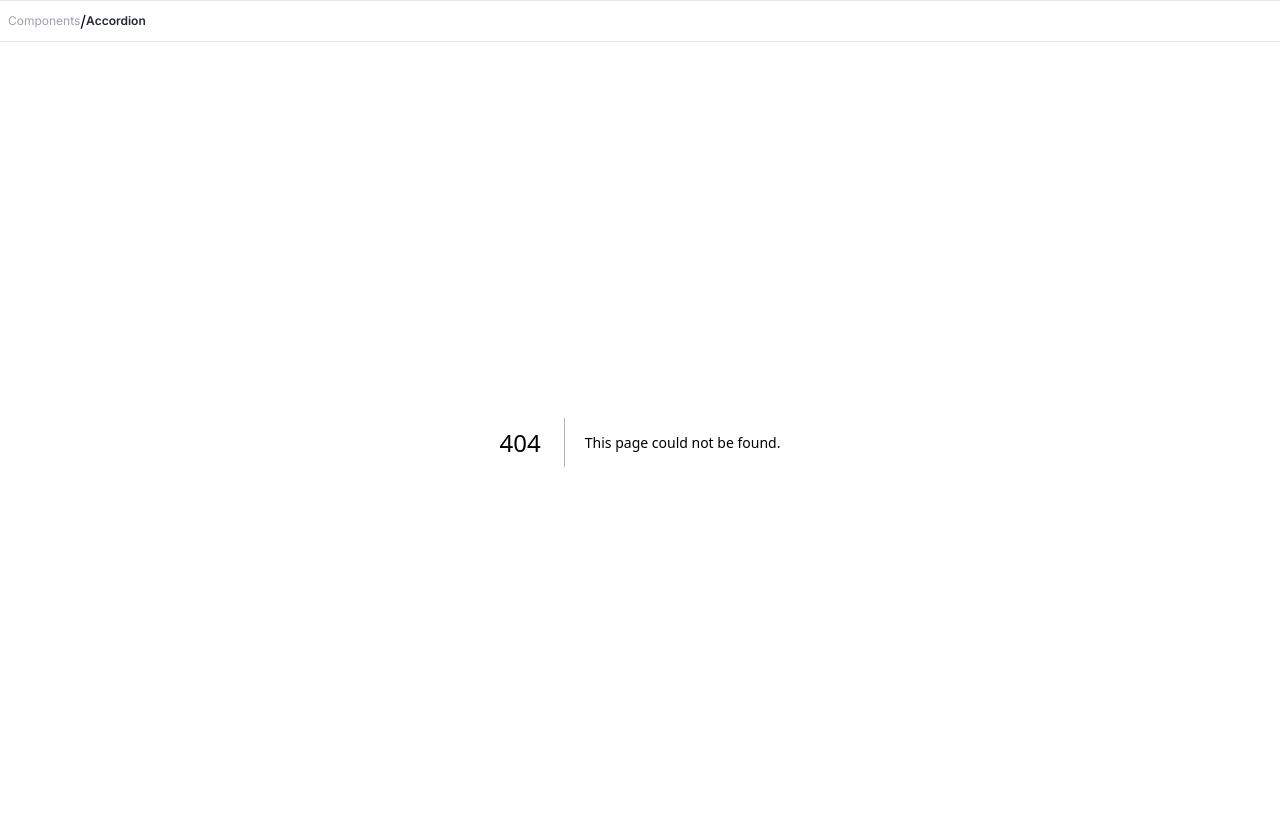
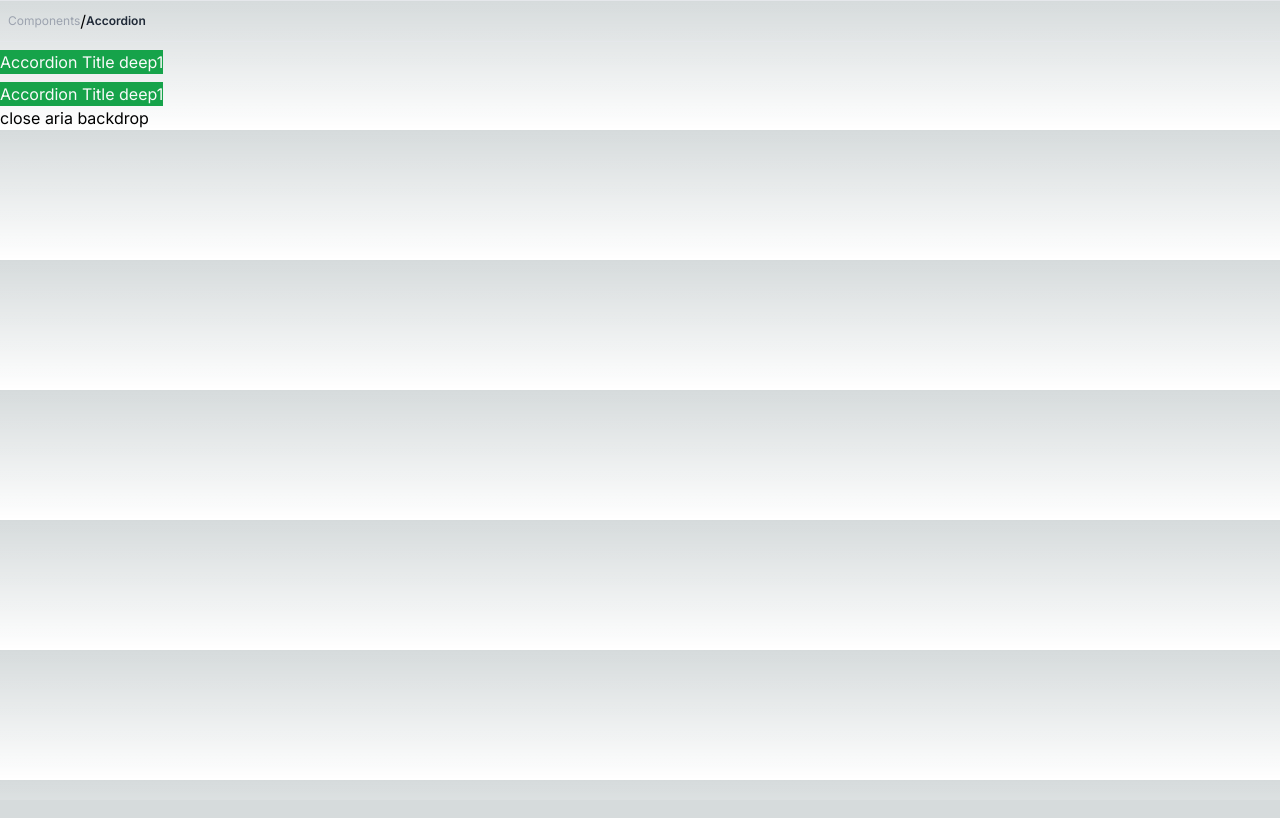
Before and after one commit to harshG775/reactjs-components, a Next.js app: page /components/accordion in a window 1280 px wide. Before the commit this address had no page. Shown: the top 818 px of the page. Built offline with nearby package versions, Linux system fonts and the light colour scheme.

Commit message:
creating accordion

```diff
--- /dev/null
+++ b/src/app/components/accordion/page.tsx
@@ -0,0 +1,4 @@
+import Accordion from "@/components/accordion/Accordion";
+export default function AccordionPage() {
+	return <Accordion/>;
+}
--- /dev/null
+++ b/src/components/accordion/Accordion.tsx
@@ -0,0 +1,215 @@
+"use client";
+import { useState } from "react";
+
+const accordionData = [
+	{
+		title: "Accordion Title deep1",
+
+		content: "Accordion Content",
+
+		haveSubMenu: true,
+
+		subMenu: [
+			{
+				title: "Accordion Title deep2",
+
+				content: "Accordion Content",
+
+				haveSubMenu: true,
+
+				subMenu: [
+					{
+						title: "Accordion Title deep3",
+
+						content: "Accordion Content",
+
+						haveSubMenu: false,
+
+						subMenu: null,
+					},
+				],
+			},
+
+			{
+				title: "Accordion Title deep2",
+
+				content: "Accordion Content",
+
+				haveSubMenu: true,
+
+				subMenu: [
+					{
+						title: "Accordion Title deep3",
+
+						content: "Accordion Content",
+
+						haveSubMenu: false,
+
+						subMenu: null,
+					},
+				],
+			},
+		],
+	},
+
+	{
+		title: "Accordion Title deep1",
+
+		content: "Accordion Content",
+
+		haveSubMenu: true,
+
+		subMenu: [
+			{
+				title: "Accordion Title deep2",
+
+				content: "Accordion Content",
+
+				haveSubMenu: true,
+
+				subMenu: [
+					{
+						title: "Accordion Title deep3",
+
+						content: "Accordion Content",
+
+						haveSubMenu: false,
+
+						subMenu: null,
+					},
+				],
+			},
+
+			{
+				title: "Accordion Title deep2",
+
+				content: "Accordion Content",
+
+				haveSubMenu: true,
+
+				subMenu: [
+					{
+						title: "Accordion Title deep3",
+
+						content: "Accordion Content",
+
+						haveSubMenu: false,
+
+						subMenu: null,
+					},
+				],
+			},
+		],
+	},
+];
+const AccordionItemDeep = ({item,handleToggleDeep,indexDeep,isActiveDeep,}: any) => {
+	if (!item.haveSubMenu) {
+		return (
+			<li className="mt-2">
+				<button className="bg-green-600 text-neutral-50">
+					{item.title}
+				</button>
+			</li>
+		);
+	}
+
+	return (
+		<li className={` mt-2 grid transition-grid-rows duration-300 ${
+			    isActiveDeep === indexDeep
+				? "grid-rows-[auto_1fr]"
+				: "grid-rows-[auto_0fr]"
+		    }`}
+		>
+			<div>
+				<button
+					onClick={() => handleToggleDeep(indexDeep)}
+					className="bg-green-600 text-neutral-50"
+				>
+					{item.title}
+				</button>
+			</div>
+			<ul className="ml-4 overflow-hidden transition-grid-rows duration-300">
+				{item.subMenu.map((item: any, index: number) => (
+					<li className="mt-2" key={index}>
+						<button className="bg-green-600 text-neutral-50">
+							{item.title}
+						</button>
+					</li>
+				))}
+			</ul>
+		</li>
+	);
+};
+
+const AccordionItem = ({ item, handleToggle, index, isActive }: any) => {
+	const [isActiveDeep, setIsActiveDeep] = useState(-1);
+
+	if (!item.haveSubMenu) {
+		return (
+			<li className="mt-2">
+				<button className="bg-green-600 text-neutral-50">
+					{item.title}
+				</button>
+			</li>
+		);
+	}
+	const handleToggleDeep = (i: number) => {
+		if (isActiveDeep == i) {
+			return setIsActiveDeep(-1);
+		}
+
+		setIsActiveDeep(i);
+	};
+
+	return (
+		<li className={` mt-2 grid transition-grid-rows duration-300 ${ isActive === index ? "grid-rows-[auto_1fr]" : "grid-rows-[auto_0fr]" }`}>
+			<div>
+				<button
+					onClick={() => handleToggle(index)}
+					className="bg-green-600 text-neutral-50"
+				>
+					{item.title}
+				</button>
+			</div>
+			<ul className="ml-4 overflow-hidden transition-grid-rows duration-300">
+				{item.subMenu.map((item: any, indexDeep: number) => (
+					<AccordionItemDeep
+						key={indexDeep}
+						item={item}
+						handleToggleDeep={handleToggleDeep}
+						indexDeep={indexDeep}
+						isActiveDeep={isActiveDeep}
+					/>
+				))}
+			</ul>
+		</li>
+	);
+};
+
+export default function Accordion() {
+	const [isActive, setIsActive] = useState(-1);
+
+	const handleToggle = (i: number) => {
+		if (isActive == i) {
+			return setIsActive(-1);
+		}
+		setIsActive(i);
+	};
+
+	return (
+		<>
+			<ul>
+				{accordionData.map((item, index) => (
+					<AccordionItem
+						key={index}
+						item={item}
+						handleToggle={handleToggle}
+						index={index}
+						isActive={isActive}
+					/>
+				))}
+			</ul>
+			<div onClick={() => setIsActive(-1)}>close aria backdrop</div>
+		</>
+	);
+}
```
